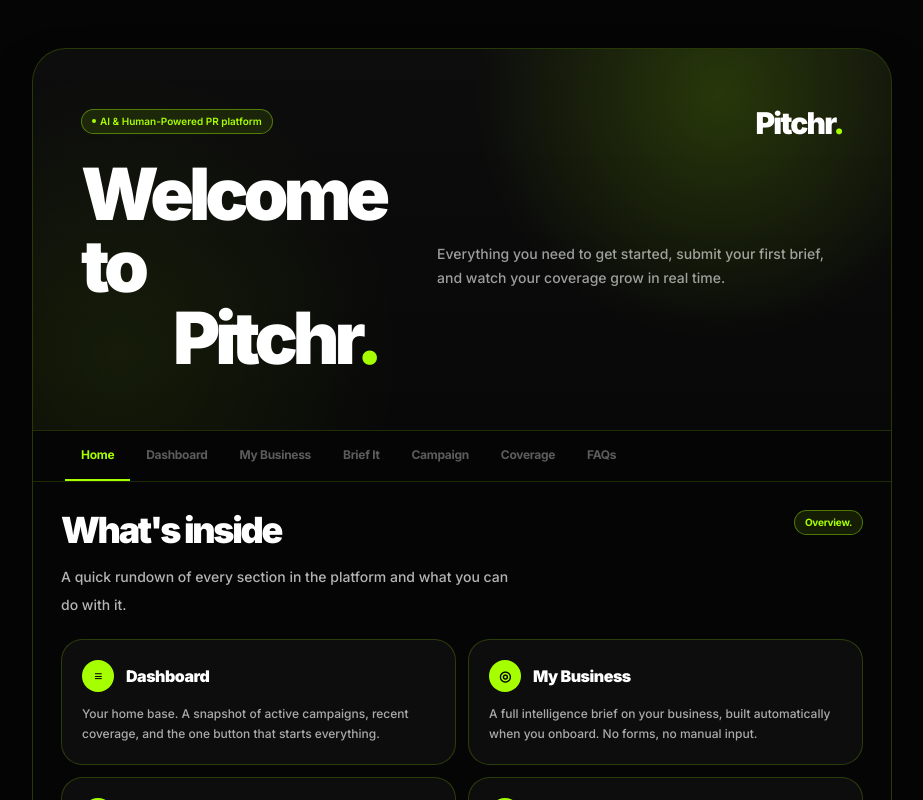
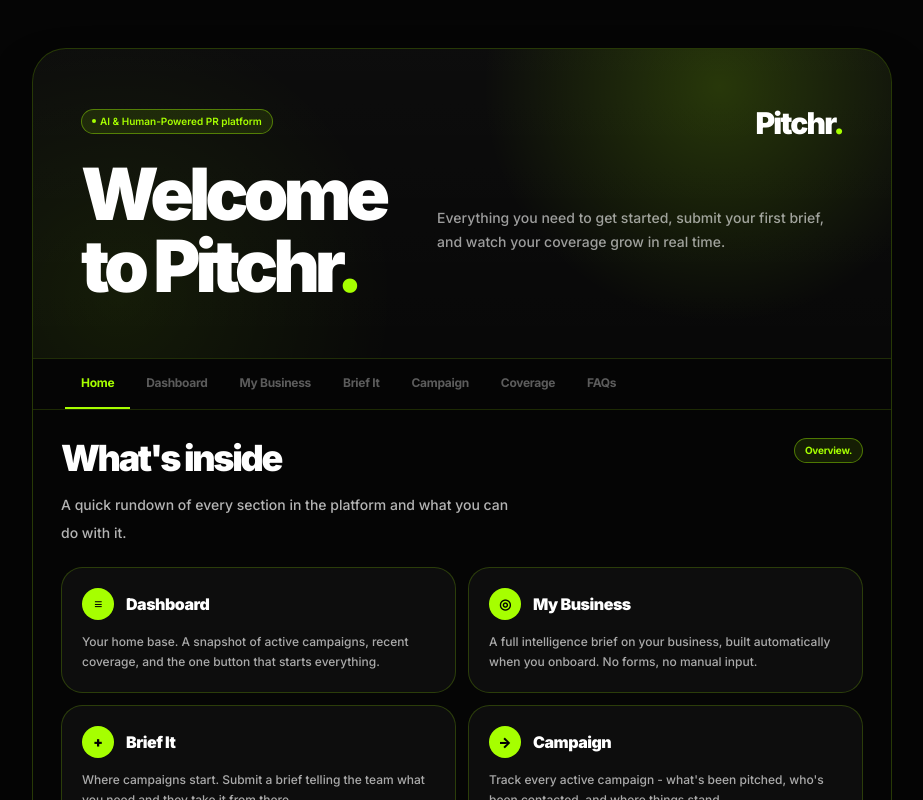
Before and after one commit to dev-greenpoint/pitchr-client-guide-v2, a React (Vite) app: page / in a window 1280 px wide. Shown: the top 800 px of the page, without its empty margins (178-1101 px from the left). Built offline with nearby package versions, Linux system fonts and the light colour scheme.

Commit message:
Update main header to Welcome / to Pitchr. on two lines
Co-Authored-By: Claude Sonnet 4.6 <noreply@anthropic.com>

```diff
--- a/src/App.jsx
+++ b/src/App.jsx
@@ -530,7 +530,7 @@ export default function PitchrClientGuide() {
             </div>
             <div className="flex items-start justify-between gap-8">
               <h1 className="text-5xl font-black leading-[0.9] tracking-[-0.07em] text-white md:text-7xl">
-                Welcome to<br /><span className="ml-[92px]">Pitchr</span><span className="text-[#A6FF00]">.</span>
+                Welcome<br />to Pitchr<span className="text-[#A6FF00]">.</span>
               </h1>
               <p className="self-center pl-5 text-sm font-medium leading-6 text-white/60">
                 Everything you need to get started, submit your first brief, and watch your coverage grow in real time.
```
